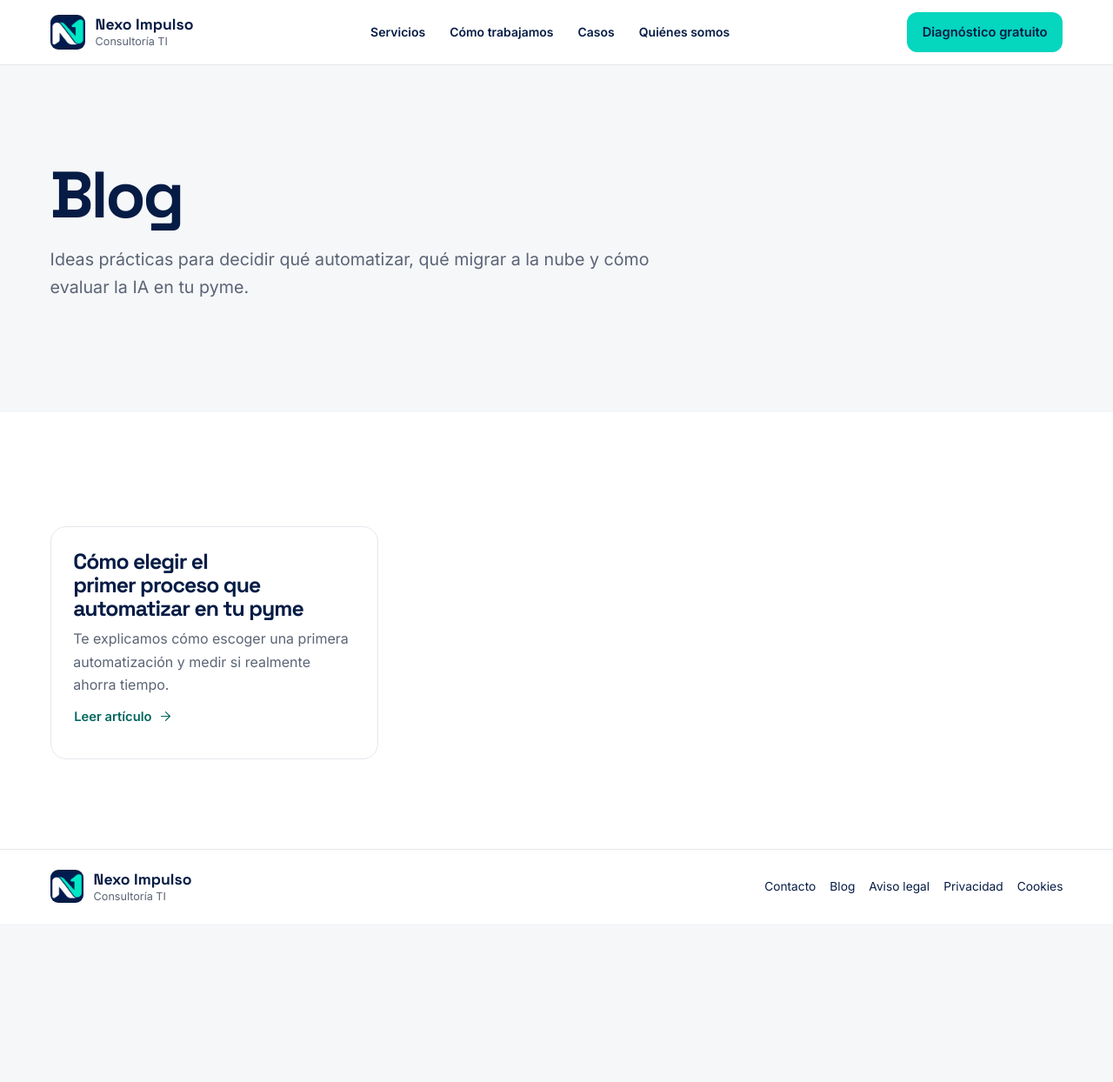
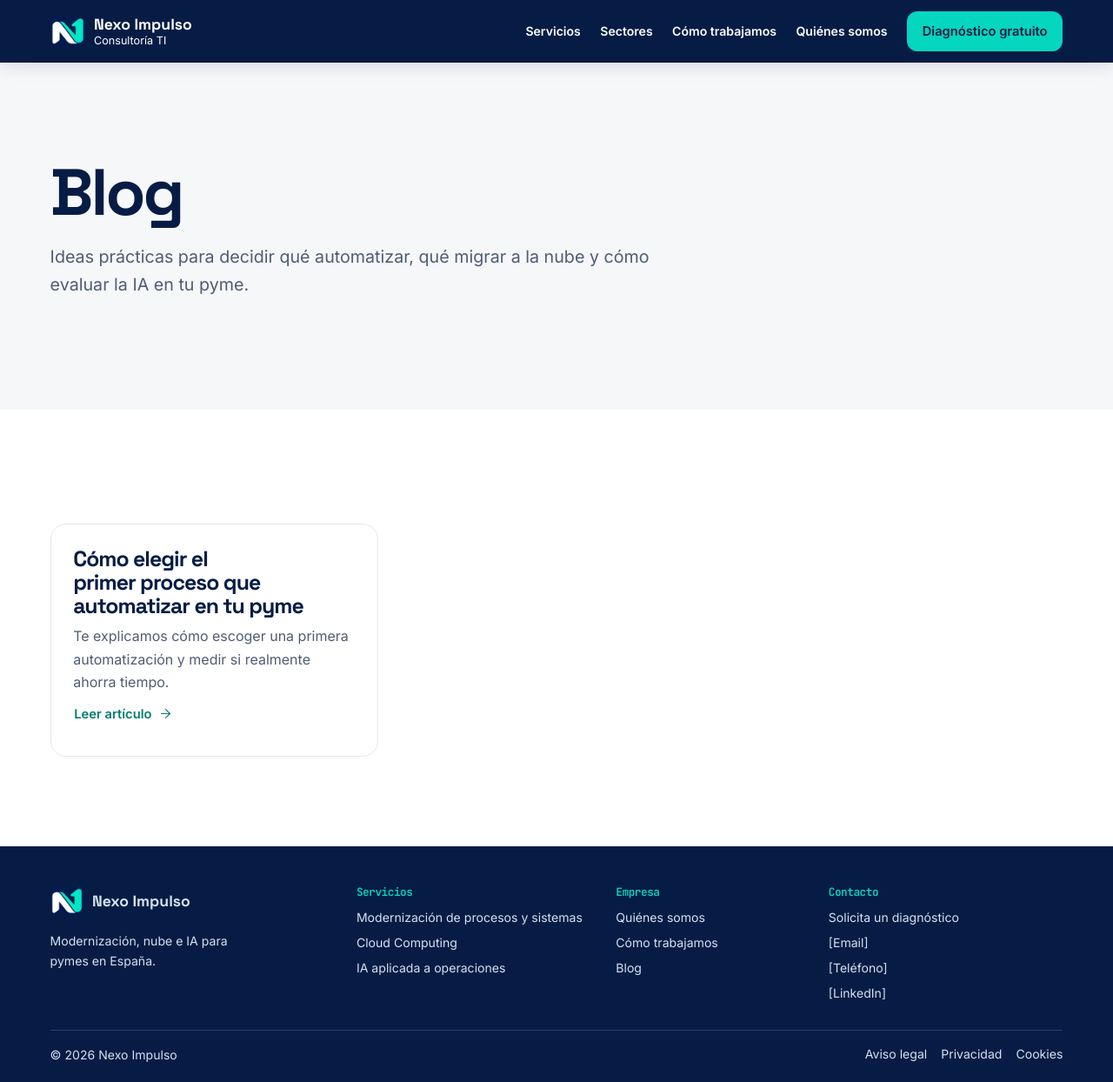
Before and after one commit to cmesah/NexImpulso, an Astro site: page /blog in a window 1280 px wide. Shown: the whole page at 87% size. Before the commit the page ends 1062 px from the top, so only its background shows below. Built offline with nearby package versions, Linux system fonts and the light colour scheme; Astro itself is replaced by a stand-in of ours.

Commit message:
Unifica la navegación y aplica la identidad de marca

```diff
--- a/src/components/Footer.astro
+++ b/src/components/Footer.astro
@@ -1,21 +1,41 @@
 ---
 import site from '../content/sitio.json';
+import { getCollection } from 'astro:content';
+const services = (await getCollection('servicios')).sort((a,b) => a.data.step.localeCompare(b.data.step));
 ---
 <footer class="site-footer">
-  <div class="shell footer-row">
+  <div class="shell">
+    <div class="footer-grid">
+      <div>
         <a class="brand" href="/">
-      <img src="/nexo-icono.png" alt="" width="38" height="38" />
-      <span><strong>{site.nombre}</strong><small>Consultoría TI</small></span>
+          <img src="/nexo-icono.png" alt="Nexo Impulso, consultoría TI" width="38" height="38" />
+          <strong aria-hidden="true">{site.nombre}</strong>
         </a>
-    <nav aria-label="Contacto y páginas legales">
-      <a href="/contacto">Contacto</a>
-      {site.email && <a href={'mailto:' + site.email}>Correo</a>}
-      {site.linkedin && <a href={site.linkedin}>LinkedIn</a>}
-      <a href="/blog">Blog</a>
+        <p>Modernización, nube e IA para pymes en España.</p>
+      </div>
+      <div><h2>Servicios</h2><ul>
+        {services.map(service => <li><a href={'/servicios/' + service.id}>{service.data.name}</a></li>)}
+      </ul></div>
+      <div><h2>Empresa</h2><ul>
+        <li><a href="/quienes-somos">Quiénes somos</a></li>
+        <li><a href="/como-trabajamos">Cómo trabajamos</a></li>
+        <li><a href="/blog">Blog</a></li>
+      </ul></div>
+      <div><h2>Contacto</h2><ul>
+        <li><a href="/contacto">Solicita un diagnóstico</a></li>
+        <li>{site.email ? <a href={'mailto:' + site.email}>{site.email}</a> : '[Email]'}</li>
+        <li>{site.telefono ? <a href={'tel:' + site.telefono.replace(/\s/g, '')}>{site.telefono}</a> : '[Teléfono]'}</li>
+        <li>{site.linkedin ? <a href={site.linkedin}>LinkedIn</a> : '[LinkedIn]'}</li>
+      </ul></div>
+    </div>
+    <div class="footer-bottom">
+      <p>© {new Date().getUTCFullYear()} {site.nombre}</p>
+      <nav aria-label="Páginas legales">
         <a href="/aviso-legal">Aviso legal</a>
         <a href="/privacidad">Privacidad</a>
         <a href="/cookies">Cookies</a>
         {site.plausibleScript && <button type="button" data-cookie-settings>Preferencias</button>}
       </nav>
     </div>
+  </div>
 </footer>
--- a/src/components/Header.astro
+++ b/src/components/Header.astro
@@ -5,30 +5,39 @@ import Icon from './Icon.astro';
 ---
 <header class="site-header">
   <div class="shell nav-row">
-    <a class="brand" href="/" aria-label={site.marca + ', inicio'}>
-      <img src="/nexo-icono.png" alt="" width="40" height="40" />
-      <span><strong>{site.nombre}</strong><small>Consultoría TI</small></span>
+    <a class="brand" href="/">
+      <img src="/nexo-icono.png" alt="Nexo Impulso, consultoría TI" width="40" height="40" />
+      <span aria-hidden="true"><strong>{site.nombre}</strong><small>Consultoría TI</small></span>
     </a>
-    <nav class="desktop-nav" aria-label="Principal">
+    <button class="menu-toggle" type="button" aria-expanded="false" aria-controls="principal">
+      <Icon name="menu" /><span class="sr-only">Menú principal</span>
+    </button>
+    <nav id="principal" class="site-nav" aria-label="Principal">
       {site.menu.map(([label, href]) => <a href={href} aria-current={Astro.url.pathname === href ? 'page' : undefined}>{label}</a>)}
+      <Button href="/contacto">Diagnóstico gratuito</Button>
     </nav>
-    <Button class="nav-cta" href="/contacto">Diagnóstico gratuito</Button>
-    <details class="mobile-nav">
-      <summary aria-label="Menú principal"><Icon name="menu" /></summary>
-      <nav aria-label="Principal móvil">
-        {site.menu.map(([label, href]) => <a href={href}>{label}</a>)}
-        <Button href="/contacto">Diagnóstico gratuito</Button>
-      </nav>
-    </details>
   </div>
 </header>
 <script>
-  const menu = document.querySelector<HTMLDetailsElement>('.mobile-nav');
-  menu?.querySelectorAll('a').forEach(link => link.addEventListener('click', () => { menu.open = false; }));
-  menu?.addEventListener('keydown', event => {
-    if (event.key === 'Escape' && menu.open) {
-      menu.open = false;
-      menu.querySelector('summary')?.focus();
-    }
-  });
+  const header = document.querySelector<HTMLElement>('.site-header');
+  const toggle = header?.querySelector<HTMLButtonElement>('.menu-toggle');
+  const nav = header?.querySelector('nav');
+  if (header && toggle && nav) {
+    header.dataset.enhanced = '';
+    const setOpen = (open: boolean) => toggle.setAttribute('aria-expanded', String(open));
+    toggle.addEventListener('click', () => setOpen(toggle.getAttribute('aria-expanded') === 'false'));
+    nav.addEventListener('click', event => {
+      if (event.target instanceof Element && event.target.closest('a') && toggle.getAttribute('aria-expanded') === 'true') {
+        setOpen(false);
+        toggle.focus();
+      }
+    });
+    header.addEventListener('keydown', event => {
+      if (event.key === 'Escape' && toggle.getAttribute('aria-expanded') === 'true') {
+        setOpen(false);
+        toggle.focus();
+      }
+    });
+    matchMedia('(min-width: 900px)').addEventListener('change', () => setOpen(false));
+  }
 </script>
--- a/src/content/sitio.json
+++ b/src/content/sitio.json
@@ -14,16 +14,18 @@
       "/#servicios"
     ],
     [
+      "Sectores",
+      "/#sectores"
+    ],
+    [
       "Cómo trabajamos",
       "/como-trabajamos"
-    ],
-    [
-      "Casos",
-      "/casos"
     ],
     [
       "Quiénes somos",
       "/quienes-somos"
     ]
-  ]
+  ],
+  "telefono": "",
+  "fotoEquipo": ""
 }
--- a/src/layouts/ServiceLayout.astro
+++ b/src/layouts/ServiceLayout.astro
@@ -31,7 +31,7 @@ function logoFor(brand: string) {
     <div><h2>Resultados que medimos</h2><ul class="check-list">{data.results.map((result: string) => <li><Icon name="check" />{result}</li>)}</ul></div>
   </div></section>
   <section class="section"><div class="shell"><h2>Tecnologías</h2><ul class="tags">
-    {data.tech.map((brand: string) => <li>{logoFor(brand) ? <img width="22" height="22" loading="lazy" src={logoFor(brand)} alt="" />
+    {data.tech.map((brand: string) => <li>{logoFor(brand) ? <img width="22" height="22" loading="lazy" src={logoFor(brand)} alt={'Logotipo de ' + brand} />
       : fallbackLogos[brand] && <svg aria-hidden="true" width="20" height="20" viewBox="0 0 24 24" fill="currentColor"><path d={fallbackLogos[brand].path} /></svg>}{brand}</li>)}
   </ul></div></section>
   <section class="section white-section"><div class="shell faq-grid"><h2>Preguntas frecuentes</h2><FAQ items={data.faq} /></div></section>
--- a/src/pages/quienes-somos.astro
+++ b/src/pages/quienes-somos.astro
@@ -10,7 +10,7 @@ const { data } = entry;
 <BaseLayout title={data.title} description={data.description}>
   <section class="hero brand-hero"><div class="shell hero-grid">
     <div><h1>{data.hero}</h1><p class="lead">{data.intro}</p></div>
-    <img class="brand-art" src="/nexo-simbolo.webp" alt="" width="640" height="640" fetchpriority="high" />
+    <img class="brand-art" src="/nexo-simbolo.webp" alt="Símbolo de Nexo Impulso, consultoría TI" width="640" height="640" fetchpriority="high" />
   </div></section>
   <section class="section white-section"><div class="shell">
     <div class="prose"><Content /></div>
--- a/src/styles/global.css
+++ b/src/styles/global.css
@@ -4,10 +4,15 @@
   --font-sans: "Inter", system-ui, sans-serif;
   --font-display: "Space Grotesk", system-ui, sans-serif;
   --color-ink: #061c45;
-  --color-muted: #5b6475;
+  --font-mono: "JetBrains Mono", ui-monospace, monospace;
+  --color-muted: #4f5d75;
+  --color-turquoise: #05d6be;
+  --color-mint: #e8f7f4;
+  --color-console-border: #23406f;
+  --color-on-dark: #d3e2ef;
   --color-paper: #f6f7f9;
   --color-line: #e4e7ec;
-  --color-accent: #00675e;
+  --color-accent: #037d70;
   --color-accent-hover: #004d47;
 }
 
@@ -29,18 +34,18 @@
 .shell { width: min(1200px, calc(100% - clamp(2rem, 9vw, 8rem))); margin-inline: auto; }
 .section { padding-block: clamp(3.5rem, 8vw, 7rem); }
 .white-section { background: white; }
-.dark-section { color: #fff; background: #061c45; }
+.dark-section { color: #fff; background: var(--color-ink); }
 .dark-section .lead { color: #c9d2e6; }
 .lead { @apply text-muted; font-size: clamp(1.05rem, 2vw, 1.23rem); max-width: 60ch; margin-block: 1rem 1.55rem; }
 .eyebrow {
   @apply text-accent inline-flex items-center gap-2 font-semibold;
   font-size: .83rem; padding: .45rem .72rem; border: 1px solid #ccece5;
-  background: #e8f7f4; border-radius: 99px; margin-bottom: 1.25rem;
+  background: var(--color-mint); border-radius: 99px; margin-bottom: 1.25rem;
 }
 .eyebrow span { width: .42rem; height: .42rem; border-radius: 50%; background: currentColor; }
 .actions { @apply flex flex-wrap items-center gap-3; }
 .btn { @apply inline-flex items-center justify-center gap-2 font-semibold; min-height: 46px; padding: .65rem 1.05rem; border-radius: 12px; border: 1px solid transparent; font-size: .92rem; text-align: center; }
-.btn-primary { background: #05d6be; color: #061c45; }
+.btn-primary { background: var(--color-turquoise); color: var(--color-ink); }
 .btn-primary:hover { background: #39e3ce; }
 .btn-outline { @apply border-line bg-white text-ink; }
 .btn-outline:hover { @apply border-accent text-accent; }
@@ -50,25 +55,21 @@
 .skip-link { position: fixed; top: .5rem; left: .75rem; z-index: 60; transform: translateY(-150%); background: white; padding: .65rem 1rem; border-radius: 12px; }
 .skip-link:focus { transform: none; }
 
-.site-header { @apply sticky top-0 z-30 border-b border-line bg-white; }
-.nav-row, .footer-row { @apply flex items-center justify-between gap-5; }
-.nav-row { min-height: 74px; }
-.brand { @apply inline-flex items-center gap-3; flex: none; }
+.site-header { position: sticky; top: 0; z-index: 30; background: var(--color-ink); color: white; box-shadow: 0 4px 18px #061c4520; }
+.nav-row { display: flex; flex-wrap: wrap; align-items: center; justify-content: space-between; gap: .75rem; min-height: 72px; }
+.brand { display: inline-flex; align-items: center; gap: .65rem; flex: none; }
 .brand strong, .brand small { display: block; line-height: 1.3; }
-.brand strong { @apply font-display; font-size: 1.1rem; }
-.brand small { @apply text-muted; font-size: .79rem; }
-.desktop-nav { @apply hidden items-center gap-7 text-sm font-semibold; }
-.desktop-nav a:hover, .desktop-nav [aria-current] { @apply text-accent; }
-.nav-cta { display: none; }
-.mobile-nav > summary { display: grid; place-items: center; width: 46px; height: 46px; border: 1px solid #e4e7ec; border-radius: 12px; list-style: none; }
+.brand strong { font: 700 1.1rem var(--font-display); }
+.brand small { font-size: .79rem; }
+.site-nav { display: flex; flex-wrap: wrap; align-items: center; gap: .85rem 1.4rem; font-size: .88rem; font-weight: 600; }
+.site-nav > a:not(.btn):hover, .site-nav [aria-current] { color: var(--color-turquoise); }
+.menu-toggle { display: none; min-width: 44px; min-height: 44px; border: 1px solid var(--color-console-border); border-radius: 10px; }
+@media (max-width: 899px) {
+  .site-header[data-enhanced] .menu-toggle { display: grid; place-items: center; }
+  .site-header[data-enhanced] .site-nav { position: absolute; inset: 100% 0 auto; background: var(--color-ink); padding: 1rem 1.25rem; display: grid; justify-items: start; box-shadow: 0 8px 18px #061c4540; }
+  .site-header[data-enhanced] .menu-toggle[aria-expanded="false"] + .site-nav { display: none; }
+}
 summary::-webkit-details-marker { display: none; }
-.mobile-nav nav { @apply absolute inset-x-0 grid gap-2 border-b border-line bg-white px-5 py-4 shadow-lg; top: 100%; }
-.mobile-nav nav a { padding: .65rem; }
-@media (min-width: 900px) {
-  .desktop-nav { display: flex; }
-  .nav-cta { display: inline-flex; }
-  .mobile-nav { display: none; }
-}
 
 .hero, .page-hero { padding-block: clamp(3.5rem, 8vw, 7.5rem); }
 .hero-grid, .about-grid, .contact-grid, .faq-grid { display: grid; align-items: start; gap: clamp(1.8rem, 5vw, 5rem); }
@@ -79,7 +80,7 @@ summary::-webkit-details-marker { display: none; }
 .trust li, .check-list li { display: flex; align-items: flex-start; gap: .35rem; }
 .trust svg, .check-list svg { @apply text-accent; }
 .grid-four, .grid-three { display: grid; gap: 1rem; margin-top: 1.8rem; }
-.icon-box { display: inline-grid; place-items: center; width: 46px; height: 46px; color: #00675e; background: #e8f7f4; border-radius: 12px; }
+.icon-box { display: inline-grid; place-items: center; width: 46px; height: 46px; color: var(--color-accent); background: var(--color-mint); border-radius: 12px; }
 .problem-card, .service-card { border-radius: 18px; padding: clamp(1.15rem, 2vw, 1.65rem); }
 .problem-card { @apply border border-line bg-white; }
 .problem-card h3 { margin-top: .85rem; }
@@ -87,7 +88,7 @@ summary::-webkit-details-marker { display: none; }
 .problem-card p, .work-steps p { @apply text-muted; margin-top: .5rem; }
 .symptom-list svg { @apply text-accent; }
 .service-card { display: flex; flex-direction: column; background: #0a2b52; border: 1px solid #2a354e; }
-.service-card.featured { background: #06554f; border-color: #05d6be; }
+.service-card.featured { background: #06554f; border-color: var(--color-turquoise); }
 .service-top { display: flex; align-items: center; gap: .65rem; color: #dbe4fa; font-size: .88rem; font-weight: 600; }
 .service-top .icon-box { background: #133d61; color: #a1ecdf; }
 .featured .icon-box { background: #004d47; color: white; }
@@ -99,10 +100,10 @@ summary::-webkit-details-marker { display: none; }
 .work-steps { margin-bottom: 1.15rem; }
 .work-steps li { border-top: 1px solid #d8dfea; padding: 1rem .35rem; }
 .step-number { @apply font-display text-accent font-bold; display: inline-block; font-size: 1.65rem; margin-bottom: .45rem; }
-.case-card { display: grid; gap: 1.75rem; align-items: center; border-radius: 24px; background: #f6f7f9; padding: clamp(1.25rem, 4vw, 3rem); margin-block: 1.25rem .45rem; }
+.case-card { display: grid; gap: 1.75rem; align-items: center; border-radius: 24px; background: var(--color-paper); padding: clamp(1.25rem, 4vw, 3rem); margin-block: 1.25rem .45rem; }
 .case-card h3 { font-size: clamp(1.5rem, 3vw, 2.2rem); }
 .case-card p { @apply text-muted; margin-top: .55rem; }
-.case-card blockquote { margin-top: 1.05rem; border-inline-start: 3px solid #00675e; padding-inline-start: .85rem; }
+.case-card blockquote { margin-top: 1.05rem; border-inline-start: 3px solid var(--color-accent); padding-inline-start: .85rem; }
 .case-card blockquote footer { font-weight: 600; font-size: .88rem; margin-top: .3rem; }
 .case-metric strong { @apply font-display text-accent; display: block; font-size: clamp(2.85rem, 7vw, 5rem); line-height: 1; letter-spacing: -.07em; }
 .case-metric span { @apply text-muted; display: block; margin-top: .5rem; }
@@ -115,28 +116,35 @@ summary::-webkit-details-marker { display: none; }
 .faq summary svg { @apply text-accent; }
 .faq details[open] summary svg { transform: rotate(45deg); }
 .faq p { @apply text-muted; padding-bottom: 1rem; }
-.contact-section { background: #e8f7f4; }
+.contact-section { background: var(--color-mint); }
 .contact-section h1, .contact-section h2 { margin-top: 1rem; }
 .contact-form { @apply grid gap-4 border border-line bg-white; padding: clamp(1rem, 3vw, 1.8rem); border-radius: 20px; }
 .contact-form label { display: grid; gap: .4rem; font-weight: 600; font-size: .92rem; }
 .form-row { display: grid; gap: 1rem; }
 .contact-form input:not([type="checkbox"]), .contact-form textarea { width: 100%; border: 1px solid #a5aebd; padding: .65rem .75rem; border-radius: 10px; font-weight: 400; background: white; }
-.contact-form input[type="checkbox"] { accent-color: #00675e; width: 1.15rem; height: 1.15rem; margin-top: .1rem; flex: none; }
+.contact-form input[type="checkbox"] { accent-color: var(--color-accent); width: 1.15rem; height: 1.15rem; margin-top: .1rem; flex: none; }
 .contact-form .check-row label { display: flex; align-items: flex-start; gap: .55rem; }
 .check-row a { display: inline-block; margin: .35rem 0 0 1.7rem; }
 .contact-form .btn { justify-self: start; }
-.site-footer { @apply border-t border-line bg-white; padding-block: 1.45rem; }
-.footer-row { flex-wrap: wrap; }
-.footer-row nav { display: flex; gap: .6rem 1rem; flex-wrap: wrap; font-size: .86rem; align-items: center; }
-.footer-row nav a, .footer-row nav button { display: inline-flex; align-items: center; min-height: 36px; }
-.footer-row nav :is(a, button):hover { @apply text-accent underline; }
+.site-footer { background: var(--color-ink); color: var(--color-on-dark); padding-block: 2.75rem 1.2rem; font-size: .88rem; }
+.footer-grid { display: grid; gap: 1.8rem; }
+.footer-grid h2 { font: 600 .8rem var(--font-mono); color: var(--color-turquoise); margin-bottom: .65rem; }
+.footer-grid ul { display: grid; gap: .5rem; }
+.footer-grid p { margin-top: .65rem; max-width: 26ch; }
+.footer-bottom { display: flex; flex-wrap: wrap; justify-content: space-between; gap: .75rem; padding-top: 1rem; margin-top: 2rem; border-top: 1px solid var(--color-console-border); }
+.footer-bottom nav { display: flex; flex-wrap: wrap; gap: .5rem 1rem; }
+.site-footer :is(a, button):hover { color: var(--color-turquoise); text-decoration: underline; }
+:is(.site-header, .site-footer) :focus-visible { outline-color: var(--color-turquoise); }
+@media (min-width: 540px) { .footer-grid { grid-template-columns: repeat(2, minmax(0, 1fr)); } }
+@media (min-width: 900px) { .footer-grid { grid-template-columns: 1.2fr 1fr .8fr 1fr; } }
+
 .check-row a, .prose a:not(.btn), .page-hero a:not(.btn), .consent a { @apply text-accent underline; text-underline-offset: .18em; }
 .prose { max-width: 70ch; }
 .prose p { margin-bottom: 1.1rem; overflow-wrap: anywhere; }
 .prose h2 { font-size: 1.65rem; margin: 1.5rem 0 .65rem; }
 .case-detail { margin-bottom: 2rem; }
 .case-detail .prose { margin-top: 1rem; }
-.whatsapp { position: fixed; display: grid; place-items: center; bottom: 1rem; right: 1rem; z-index: 40; width: 50px; height: 50px; border-radius: 50%; box-shadow: 0 6px 18px #061c4532; background: #00675e; color: white; }
+.whatsapp { position: fixed; display: grid; place-items: center; bottom: 1rem; right: 1rem; z-index: 40; width: 50px; height: 50px; border-radius: 50%; box-shadow: 0 6px 18px #061c4532; background: var(--color-accent); color: white; }
 .consent { position: fixed; z-index: 50; bottom: .75rem; left: .75rem; max-width: min(450px, calc(100% - 1.5rem)); border: 1px solid #d5ddef; background: white; padding: 1rem; border-radius: 16px; box-shadow: 0 8px 32px #061c4529; }
 .consent p { font-size: .9rem; margin-block: .45rem .8rem; }
 @media (min-width: 550px) {
@@ -152,13 +160,13 @@ summary::-webkit-details-marker { display: none; }
 }
 @media (min-width: 980px) { .grid-four { grid-template-columns: repeat(4, minmax(0, 1fr)); } }
 
-.privacy-summary { color: #5b6475; font-size: .82rem; margin-bottom: .55rem; }
+.privacy-summary { color: var(--color-muted); font-size: .82rem; margin-bottom: .55rem; }
 .brand img { border-radius: 9px; }
-.brand-hero { background: #061c45; color: #fff; }
-.brand-hero .lead, .brand-hero .trust { color: #d3e2ef; }
-.brand-hero .trust svg { color: #05d6be; }
-.brand-hero :focus-visible, .dark-section :focus-visible { outline-color: #05d6be; }
+.brand-hero { background: var(--color-ink); color: #fff; }
+.brand-hero .lead, .brand-hero .trust { color: var(--color-on-dark); }
+.brand-hero .trust svg { color: var(--color-turquoise); }
+.brand-hero :focus-visible, .dark-section :focus-visible { outline-color: var(--color-turquoise); }
 .brand-art { display: block; width: min(100%, 420px); height: auto; justify-self: center; }
-.mission { background: #e8f7f4; border-inline-start: 4px solid #05d6be; padding: clamp(1.25rem, 4vw, 2.5rem); border-radius: 16px; margin-block: 0 1.5rem; }
+.mission { background: var(--color-mint); border-inline-start: 4px solid var(--color-turquoise); padding: clamp(1.25rem, 4vw, 2.5rem); border-radius: 16px; margin-block: 0 1.5rem; }
 .mission h2 { font-size: clamp(1.55rem, 3vw, 2.2rem); margin-bottom: .65rem; }
 .mission p { color: #34566a; font-size: 1.1rem; }
```
Lines whose indentation alone changed are shown as unchanged.
